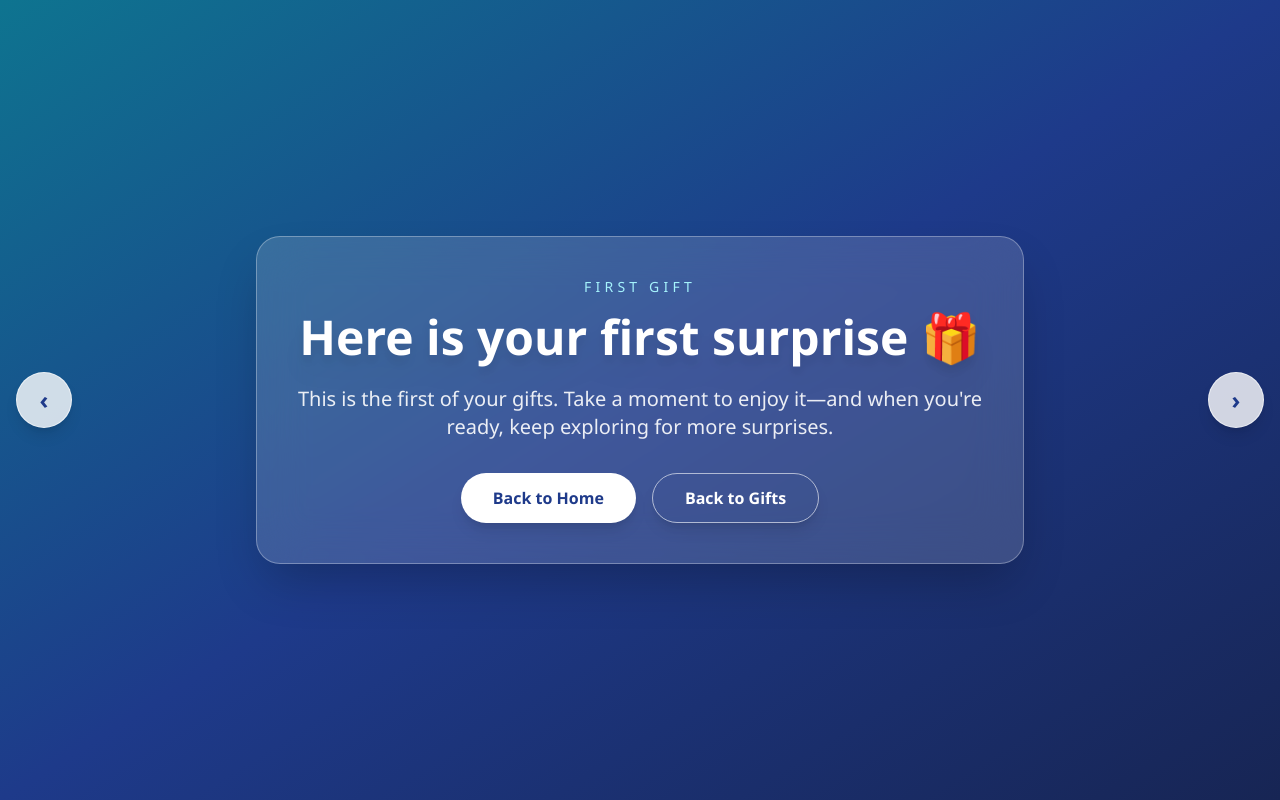
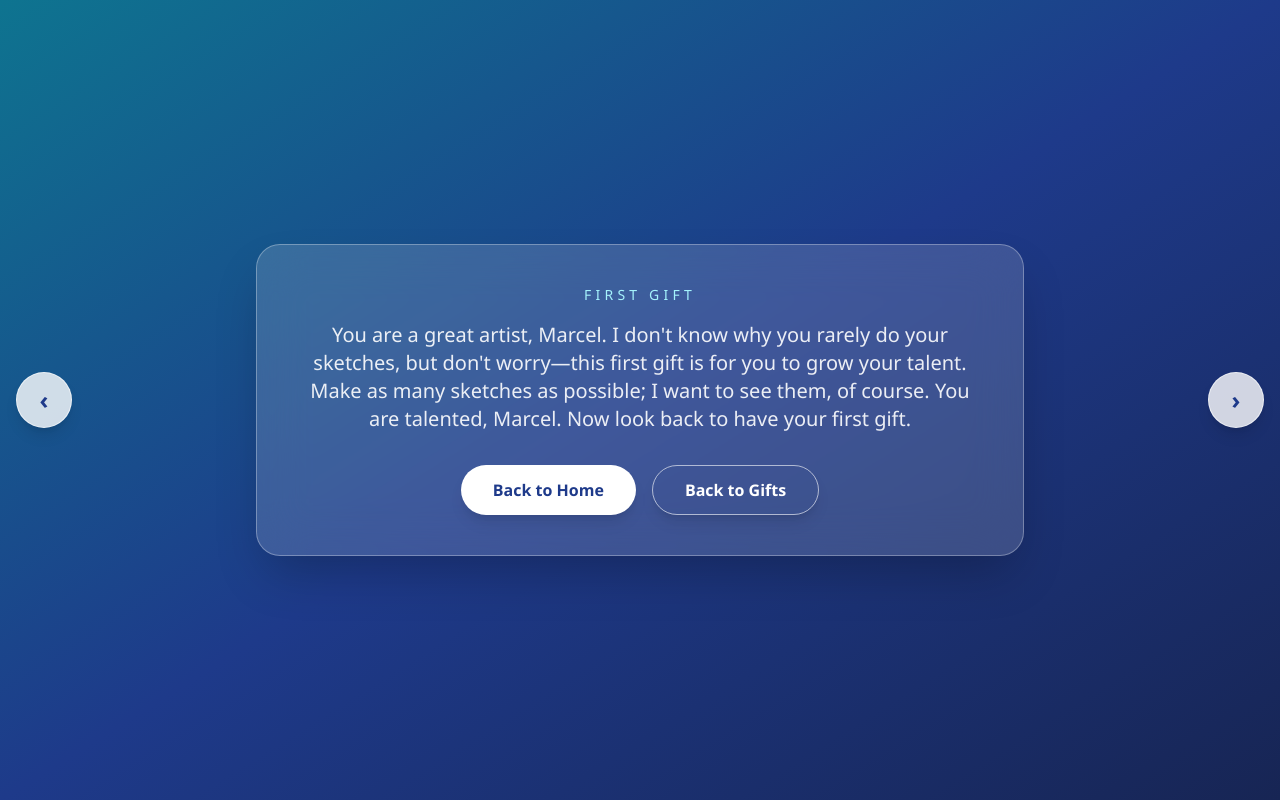
Before and after one commit to WangilaPrish/wish, a React (Vite) app: page /gift/first in a window 1280 px wide. Built offline with nearby package versions, Linux system fonts and the light colour scheme.

Commit message:
style: update FirstGift component text for improved personalization and clarity

```diff
--- a/src/pages/FirstGift.tsx
+++ b/src/pages/FirstGift.tsx
@@ -23,9 +23,8 @@ export default function FirstGift(): JSX.Element {
 
             <div className="max-w-3xl w-full bg-white/15 backdrop-blur-xl border border-white/30 rounded-3xl shadow-2xl p-10 text-center text-white">
                 <p className="text-sm uppercase tracking-[0.3em] text-cyan-200 mb-4">First Gift</p>
-                <h1 className="text-4xl md:text-5xl font-bold mb-6 drop-shadow-xl">Here is your first surprise 🎁</h1>
                 <p className="text-lg md:text-xl leading-relaxed text-white/90 mb-8">
-                    This is the first of your gifts. Take a moment to enjoy it—and when you&apos;re ready, keep exploring for more surprises.
+                    You are a great artist, Marcel. I don&apos;t know why you rarely do your sketches, but don&apos;t worry—this first gift is for you to grow your talent. Make as many sketches as possible; I want to see them, of course. You are talented, Marcel. Now look back to have your first gift.
                 </p>
                 <div className="flex gap-4 justify-center flex-wrap">
                     <button
```
